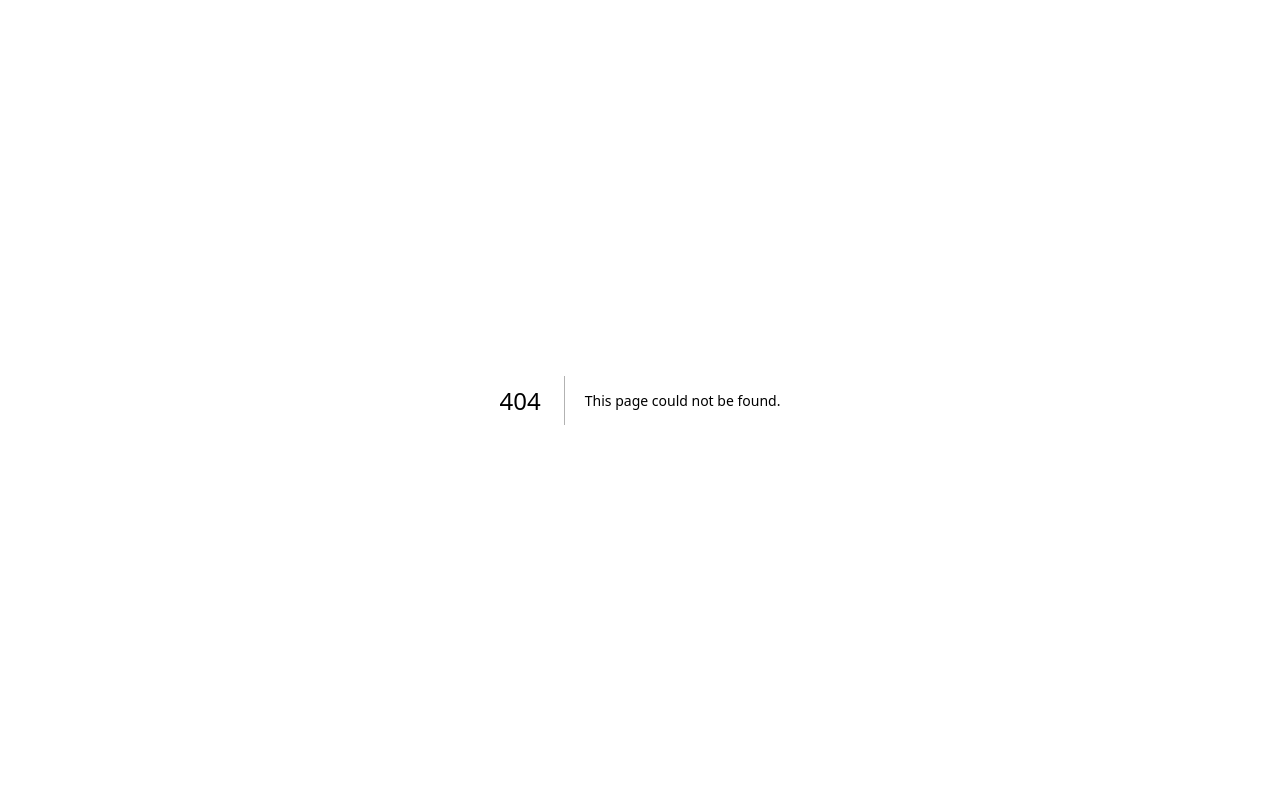
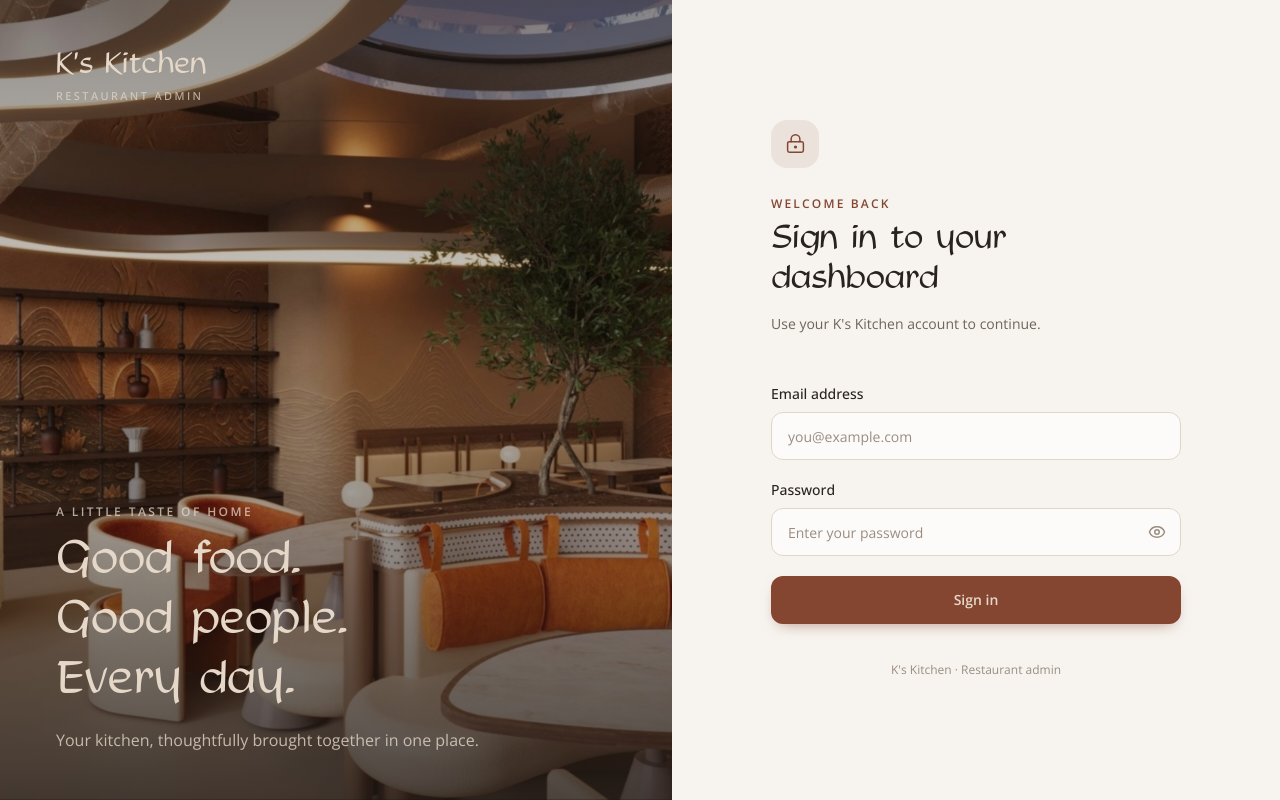
Before and after one commit to Jdomfa/ks-kitchen, a Next.js app: page /dashboard/login in a window 1280 px wide. Before the commit this address had no page. Built offline with nearby package versions, Linux system fonts and the light colour scheme.

Commit message:
fix: add dashboard login page

```diff
--- a/src/app/dashboard/layout.tsx
+++ b/src/app/dashboard/layout.tsx
@@ -135,6 +135,10 @@ export default function DashboardLayout({
 
   const pageTitle = activeItem?.label ?? "Overview";
   const sidebarWidth = isCollapsed ? SIDEBAR_COLLAPSED : SIDEBAR_EXPANDED;
+
+  if (pathname === "/dashboard/login") {
+    return <>{children}</>;
+  }
 
   return (
     <div className="min-h-screen bg-admin-bg text-admin-ink">
--- /dev/null
+++ b/src/app/dashboard/login/page.tsx
@@ -0,0 +1,180 @@
+"use client";
+
+import { useState, type FormEvent } from "react";
+import { useRouter } from "next/navigation";
+import { Eye, EyeOff, LockKeyhole } from "lucide-react";
+
+import { createClient } from "@/lib/supabase/client";
+
+export default function DashboardLoginPage() {
+  const router = useRouter();
+  const [email, setEmail] = useState("");
+  const [password, setPassword] = useState("");
+  const [showPassword, setShowPassword] = useState(false);
+  const [isSubmitting, setIsSubmitting] = useState(false);
+  const [errorMessage, setErrorMessage] = useState("");
+
+  async function handleSubmit(event: FormEvent<HTMLFormElement>) {
+    event.preventDefault();
+    setErrorMessage("");
+    setIsSubmitting(true);
+
+    try {
+      const supabase = createClient();
+      const { error } = await supabase.auth.signInWithPassword({
+        email,
+        password,
+      });
+
+      if (error) {
+        setErrorMessage(
+          "We couldn't sign you in. Check your email and password, then try again.",
+        );
+        return;
+      }
+
+      router.replace("/dashboard");
+      router.refresh();
+    } catch (error) {
+      console.error("Dashboard sign-in failed", error);
+      setErrorMessage("We couldn't connect right now. Please try again.");
+    } finally {
+      setIsSubmitting(false);
+    }
+  }
+
+  return (
+    <main className="min-h-screen bg-admin-bg text-admin-ink lg:grid lg:grid-cols-[minmax(0,1.05fr)_minmax(460px,0.95fr)]">
+      <section
+        aria-label="K's Kitchen"
+        className="relative flex min-h-[250px] flex-col justify-between overflow-hidden bg-roasted-coffee bg-cover bg-center px-7 py-7 text-coconut-cream sm:min-h-[320px] sm:px-10 sm:py-9 lg:min-h-screen lg:px-14 lg:py-12"
+        style={{
+          backgroundImage:
+            "linear-gradient(180deg, rgba(30, 22, 18, 0.48), rgba(30, 22, 18, 0.2) 45%, rgba(30, 22, 18, 0.78)), url('/brand/interior.jpg')",
+        }}
+      >
+        <div className="relative z-10">
+          <p className="font-display text-2xl tracking-tight sm:text-3xl">
+            K&apos;s Kitchen
+          </p>
+          <p className="mt-1 text-[11px] font-medium uppercase tracking-[0.22em] text-coconut-cream/75">
+            Restaurant admin
+          </p>
+        </div>
+
+        <div className="relative z-10 max-w-xl">
+          <p className="mb-3 text-xs font-semibold uppercase tracking-[0.2em] text-coconut-cream/75">
+            A little taste of home
+          </p>
+          <h1 className="font-display text-3xl leading-tight tracking-tight sm:text-4xl lg:text-5xl">
+            Good food.
+            <br />
+            Good people.
+            <br />
+            Every day.
+          </h1>
+          <p className="mt-4 max-w-md text-sm leading-6 text-coconut-cream/80 sm:text-base">
+            Your kitchen, thoughtfully brought together in one place.
+          </p>
+        </div>
+      </section>
+
+      <section className="flex min-h-[calc(100vh-250px)] items-center justify-center px-6 py-12 sm:px-10 lg:min-h-screen lg:px-12">
+        <div className="w-full max-w-[410px]">
+          <div className="mb-10 lg:mb-12">
+            <div className="mb-7 flex h-12 w-12 items-center justify-center rounded-2xl bg-terracotta/10 text-terracotta">
+              <LockKeyhole aria-hidden="true" size={21} strokeWidth={1.7} />
+            </div>
+            <p className="mb-2 text-xs font-semibold uppercase tracking-[0.18em] text-terracotta">
+              Welcome back
+            </p>
+            <h2 className="font-display text-3xl tracking-tight text-admin-ink sm:text-[2.1rem]">
+              Sign in to your dashboard
+            </h2>
+            <p className="mt-3 text-sm leading-6 text-admin-muted">
+              Use your K&apos;s Kitchen account to continue.
+            </p>
+          </div>
+
+          <form onSubmit={handleSubmit} className="space-y-5">
+            <div>
+              <label
+                htmlFor="email"
+                className="mb-2 block text-sm font-medium text-admin-ink"
+              >
+                Email address
+              </label>
+              <input
+                id="email"
+                name="email"
+                type="email"
+                autoComplete="username"
+                inputMode="email"
+                required
+                value={email}
+                onChange={(event) => setEmail(event.target.value)}
+                className="h-12 w-full rounded-xl border border-admin-border bg-white/70 px-4 text-sm text-admin-ink outline-none transition-[border-color,box-shadow] placeholder:text-admin-subtle focus:border-terracotta focus:ring-4 focus:ring-terracotta/10"
+                placeholder="you@example.com"
+              />
+            </div>
+
+            <div>
+              <label
+                htmlFor="password"
+                className="mb-2 block text-sm font-medium text-admin-ink"
+              >
+                Password
+              </label>
+              <div className="relative">
+                <input
+                  id="password"
+                  name="password"
+                  type={showPassword ? "text" : "password"}
+                  autoComplete="current-password"
+                  required
+                  value={password}
+                  onChange={(event) => setPassword(event.target.value)}
+                  className="h-12 w-full rounded-xl border border-admin-border bg-white/70 px-4 pr-12 text-sm text-admin-ink outline-none transition-[border-color,box-shadow] placeholder:text-admin-subtle focus:border-terracotta focus:ring-4 focus:ring-terracotta/10"
+                  placeholder="Enter your password"
+                />
+                <button
+                  type="button"
+                  onClick={() => setShowPassword((shown) => !shown)}
+                  aria-label={showPassword ? "Hide password" : "Show password"}
+                  className="absolute inset-y-0 right-0 flex w-12 items-center justify-center rounded-r-xl text-admin-subtle transition-colors hover:text-admin-ink focus-visible:outline-2 focus-visible:outline-offset-[-4px] focus-visible:outline-terracotta"
+                >
+                  {showPassword ? (
+                    <EyeOff aria-hidden="true" size={18} />
+                  ) : (
+                    <Eye aria-hidden="true" size={18} />
+                  )}
+                </button>
+              </div>
+            </div>
+
+            {errorMessage && (
+              <p
+                role="alert"
+                className="rounded-xl border border-alert/20 bg-alert/5 px-4 py-3 text-sm leading-5 text-alert"
+              >
+                {errorMessage}
+              </p>
+            )}
+
+            <button
+              type="submit"
+              disabled={isSubmitting}
+              className="flex h-12 w-full items-center justify-center rounded-xl bg-terracotta px-4 text-sm font-semibold text-coconut-cream shadow-[0_6px_16px_-8px_rgba(132,70,49,0.7)] transition-[background-color,transform,opacity] hover:bg-clay-pot active:scale-[0.99] disabled:cursor-not-allowed disabled:opacity-65"
+            >
+              {isSubmitting ? "Signing in..." : "Sign in"}
+            </button>
+          </form>
+
+          <p className="mt-9 text-center text-xs leading-5 text-admin-subtle">
+            K&apos;s Kitchen · Restaurant admin
+          </p>
+        </div>
+      </section>
+    </main>
+  );
+}
--- a/src/app/globals.css
+++ b/src/app/globals.css
@@ -52,6 +52,7 @@
   --color-admin-ink: var(--color-admin-ink);
   --color-admin-muted: var(--color-admin-muted);
   --color-admin-subtle: var(--color-admin-subtle);
+  --color-alert: var(--color-alert);
 }
 
 body {
```
